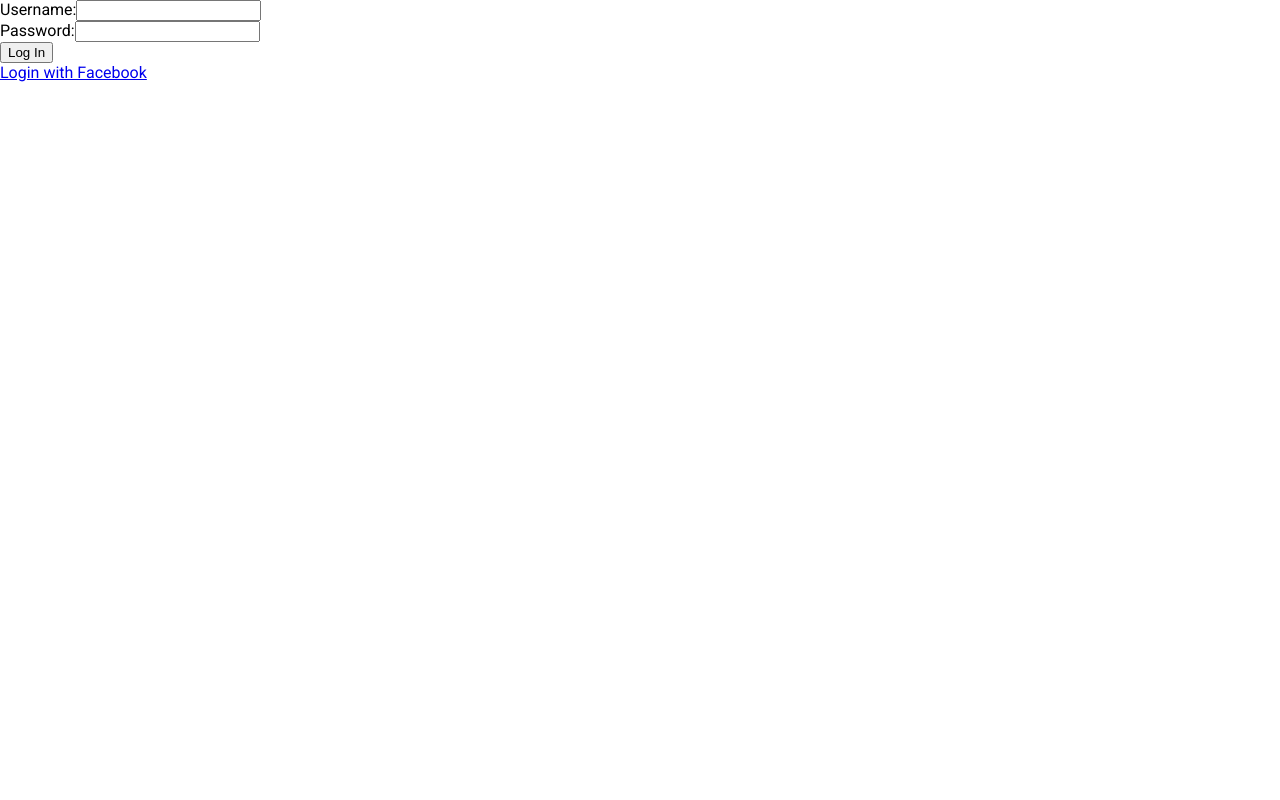
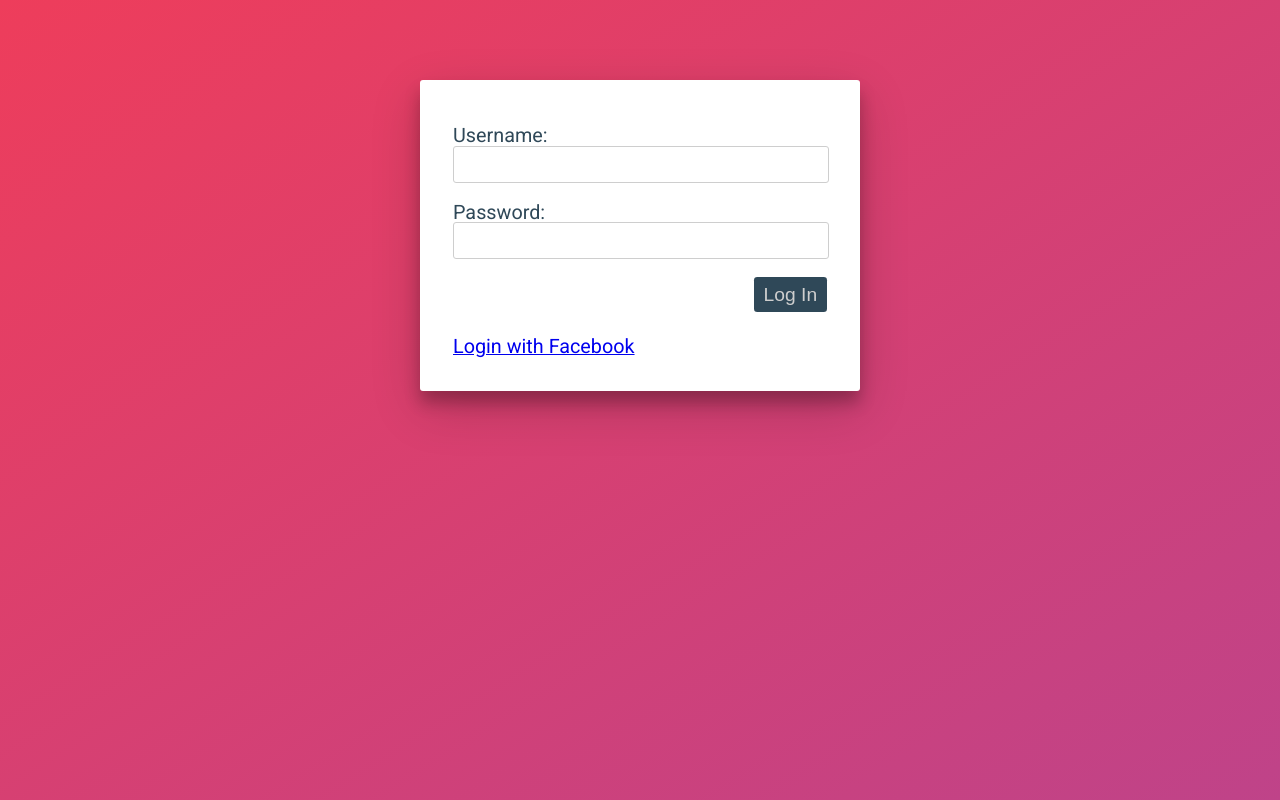
Before and after one commit to ajeandouble/tdr-front, a React (Create React App) app: page /login in a window 1280 px wide. Built offline with nearby package versions, Linux system fonts and the light colour scheme; no server answers.

Commit message:
Basic layout to correct

```diff
--- a/public/index.html
+++ b/public/index.html
@@ -28,6 +28,7 @@
     <title>React App</title>
     <link rel="preconnect" href="https://fonts.gstatic.com">
     <link href="https://fonts.googleapis.com/css2?family=Roboto:ital,wght@0,100;0,400;0,700;1,100;1,400;1,700&display=swap" rel="stylesheet">
+    <link rel="stylesheet" href="https://cdnjs.cloudflare.com/ajax/libs/font-awesome/4.7.0/css/font-awesome.min.css">
     <script id="react-dotenv" src="./env.js"></script>
   </head>
   <body>
--- a/src/App.css
+++ b/src/App.css
@@ -26,12 +26,88 @@ time, mark, audio, video {
   --red: #EE3D5B;
   --violet: #BF4389;
   --purple: #7B5295;
+  --blue: #3F537F;
+  --charcoal: #2F4858;
+  --grey: #79736C;
+  --light-grey: #cecece;
+  --warning: #D67B13;
+  --danger: #EA4235;
+  --success: #559449;
+  --white : #FFFFFF;
+}
+
+html { font-size: 11px; }
+
+@media (max-width: 900px) {
+  html { font-size: 13px; }
+}
+@media (max-width: 400px) {
+  html { font-size: 13px; }
+}
+
+h1 { font-size: 3.6rem; }
+h2 { font-size: 3.2rem; }
+h3 { font-size: 3rem; }
+h4 { font-size: 2.4rem; }
+h5 { font-size: 2rem; }
+h6 { font-size: 1.8rem; }
+
+body {
+  font-family: 'Roboto', sans-serif;
+  font-size: 1.8rem;
+}
+
+.button--default {
+  background-color: var(--white);
+  font-size: 1.75rem;
+  color: var(--charcoal);
+  padding: 0.3rem 0.9rem 0.3rem 0.9rem;
+  border-radius: 0.3rem;
+  transition-duration: 0.25s;
+  height: 2.25rem;
+}
+
+.button--default:hover {
+  box-shadow: 0 12px 16px 0 rgba(0,0,0,0.24), 0 17px 50px 0 rgba(0,0,0,0.19);
+}
+
+.button--submit {
+  background-color: var(--charcoal);
+  color: var(--light-grey);
+  border: 0;
+  font-size: 1.75rem;
+  padding: 0.3rem 0.9rem 0.3rem 0.9rem;
+  border-radius: 0.3rem;
+  transition-duration: 0.25s;
+  height: 3.2rem;
+}
+
+.button--submit:hover {
+  box-shadow: 0 12px 16px 0 rgba(0,0,0,0.24), 0 17px 50px 0 rgba(0,0,0,0.19);
+}
+
+.button--logout {
+  background-color: var(--charcoal);
+  color: var(--light-grey);
+  border: 0;
+  font-size: 1.75rem;
+  padding: 0.3rem 0.9rem 0.3rem 0.9rem;
+  border-radius: 0.3rem;
+  transition-duration: 0.25s;
+  z-index: 100;
+  top: 1%;
+  right: 2%;
+  position: fixed;
+}
+
+.button--logout:hover {
+  box-shadow: 0 12px 16px 0 rgba(0,0,0,0.24), 0 17px 50px 0 rgba(0,0,0,0.19);
+}
+
+.button--warning {
 
 }
 
-body {
-  font-family: 'Roboto', sans-serif;
-}
 /* Landing page */
 
 .home {
@@ -40,27 +116,115 @@ body {
   height: 100vh;
 }
 
-.home__login__button {
+#home__login__button {
   position: fixed;
-  top: 1%;
-  right: 1%;
+  top: 2%;
+  right: 1.5%;
   text-transform: uppercase;
+}
 
-  border: 0px;
-  background-color: white;
-  box-shadow: 0 16px 38px -12px rgba(0, 0, 0, 0.56), 0 4px 25px 0px rgba(0, 0, 0, 0.12), 0 8px 10px -5px rgba(0, 0, 0, 0.2);
-
+#home__login__button:hover {
+  box-shadow: 0 12px 16px 0 rgba(0,0,0,0.24), 0 17px 50px 0 rgba(0,0,0,0.19);
 }
 
 .home__title {
-  font-weight: 800;
-  font-size: 120px;
+  font-weight: 400;
+  opacity: 90%;
   font-style: italic;
+  font-size: 6rem;
+  width: 100%;
+  text-align: center;
+  position: absolute;
   color: rgb(255, 255, 255);
+  margin-top: 15rem;
+}
+
+.home__title span {
+  user-select: none;
+  padding: 1rem;
+}
+
+/* LOGIN PAGE */
+
+.login {
+  background-image: linear-gradient(to bottom right, var(--red), var(--violet));
+  height: 100vh;
+}
+
+.login--container {
+  width: 40rem;
+  margin-left: auto;
+  margin-right: auto;
+  z-index: 100;
+  position: relative;
+}
+
+.login--card {
+  background-color: white;
+  border-radius: 3px;
+  top: 10vh;
+  padding: 3rem;
+  position: relative;
+  box-shadow: 0 12px 16px 0 rgba(0,0,0,0.24), 0 17px 50px 0 rgba(0,0,0,0.19);
+}
+
+.login--card form div {
+  margin-top: 1rem;
+  position: static;
+}
+
+.login--card form .submit {
+  float: right;
+}
+
+.login--card form {
+
+}
+.login--card form label {
+  padding-right: 2rem;
+  color: var(--charcoal);
+}
+
+.login--card form input[type='text'], .login--card form input[type='password'] {
+  border: 1.5px solid var(--light-grey);
+  background: transparent;
+  margin: 0;
+  font-size: 1.6rem;
+  font-weight: 300;
+  text-align: left;
+  border-radius: 3px;
+  box-shadow: none;
+  position: relative;
+  top: -0.1rem;
+  width: 99%;
+  height: 3rem;
+  margin-bottom: 0.5rem;
+}
+
+.login--card .submit__input:hover {
+  cursor: pointer;
+}
+
+.login--card .facebook {
   text-align: center;
+}
+
+/* DASHBOARD */
+
+.dashboard__left-pan {
+  background-color: red;
+  width: 25rem;
+  height: 100vh;
+  float: left;
+}
+
+.dashboard__right-pan {
+  background-color: blue;
+  margin-left: 28rem;
   position: relative;
-  top: 30%;
 }
+
+/* CARD */
 
 .card {
   border: 3px solid lightblue;
--- a/src/App.js
+++ b/src/App.js
@@ -2,6 +2,7 @@ import React from 'react';
 import { BrowserRouter as Router, Switch, Route, Link } from 'react-router-dom';
 import { useState, useEffect } from 'react';
 import './App.css';
+import Home from './components/Home';
 import Login from  './components/Login';
 import Dashboard from './components/Dashboard';
 import keys from './config/keys'
@@ -13,15 +14,6 @@ function NotFound() {
   return (
     <div className="notFound">
       <p className="notFound__p">Not found</p>
-    </div>
-  )
-}
-
-function Home() {
-  return (
-    <div className="home">
-      <h1 className="home__title">Node/ReactJS Dating App</h1>
-      <Link to="/login"><button className="home__login__button">Login</button></Link>
     </div>
   )
 }
--- a/src/components/Dashboard.js
+++ b/src/components/Dashboard.js
@@ -113,29 +113,52 @@ const Dashboard = () => {
       <Router>
         <header>
         <div>
-            <a className="logout__button" href={`${server_url}/auth/logout`}>Logout</a>
+            <a className="button--logout dashboard__logout" href={`${server_url}/auth/logout`}>Logout</a>
         </div>
         </header>
-        <main>
+        <main className="dashboard__main">
             {activeUserProfile ?
-              <>
-                <Link to="/dashboard/profile">Profile</Link>
-                <Link to="/dashboard/deck">Deck</Link>
+              <React.Fragment>
+                <Route path="/dashboard/profile">
+                  <div className="dashboard__left-pan">
+                    <Link to="/dashboard/deck">Deck</Link>
+                  </div>
+                  <div className="dashboard__right-pan">
+                    <ShowActiveUserProfille activeUserInfo={activeUserProfile} />
+                  </div>
+                </Route>
 
-                <Route path="/dashboard/profile">
-                  <ShowActiveUserProfille activeUserInfo={activeUserProfile} />
+                <Route path="/dashboard/matches">
+                  <div className="dashboard__left-pan">
+                    <Link to="/dashboard/deck">Deck</Link>
+                    <Matches />
+                    Aaa
+                  </div>
                 </Route>
+
+
                 <Route path="/dashboard/deck">
-                  <Deck />
+                  <div className="dashboard__left-pan">
+                    <Link to="/dashboard/profile">Profile</Link>
+                    <Matches />
+                  </div>
+                  <div className="dashboard__right-pan">
+                    <Deck />
+                  </div>
                 </Route>
-                <Route path="/dashboard/matches">
-                  <Matches />
+                {/* TODO: Redundant? */}
+                <Route exact path="/dashboard">
+                  <div className="dashboard__left-pan">
+                    <Link to="/dashboard/profile">Profile</Link>
+                    <Matches />
+                  </div>
+                  <div className="dashboard__right-pan">
+                    <Deck />
+                  </div>
+                  WHAT
                 </Route>
-                <Route exact path="/dashboard">
-                    <Matches />
-                    <Deck /><p>+d</p>
-                </Route>
-              </> :
+
+              </React.Fragment>  :
               registered === undefined ? <Loading /> : null}
             {registered === false ? <RegisterActiveUserProfile setRegistered={setRegistered} /> : null}
         </main>
--- /dev/null
+++ b/src/components/Home.js
@@ -0,0 +1,11 @@
+import React from 'react';
+import { Link } from 'react-router-dom';
+
+export default function Home() {
+    return (
+      <div className="home">
+        <h1 className="home__title"><span>Node/ReactJS Dating App</span></h1>
+        <Link to="/login"><a className="button--default" id="home__login__button">Login</a></Link>
+      </div>
+    )
+  }
--- a/src/components/Login.js
+++ b/src/components/Login.js
@@ -5,6 +5,8 @@ const { server_url } = keys;
 const Login = () => {
 	return (
 		<div className="login">
+			<div className="login--container">
+				<div className="login--card">
 					<form className="regular" action={`${server_url}/auth/login`} method="post">
 						<div className="username">
 							<label className="username__label">Username:</label>
@@ -12,13 +14,17 @@ const Login = () => {
 						</div>
 						<div className="password">
 							<label className="password__label">Password:</label>
-					<input className="password__input" type="password" name="password"/>
+							<input className="password__input" type="password" name="password" />
 						</div>
 						<div className="submit">
-					<input className="submit__input" type="submit" value="Log In"/>
+							<input className="button--submit submit__input" type="submit" value="Log In" />
 						</div>
 					</form>
-			<a className="facebook" href={`${server_url}/auth/facebook`}>Login with Facebook</a>
+					<br /><br /><br />
+					{/* TODO: better separation */}
+					<a className="button--facebook" href={`${server_url}/auth/facebook`}>Login with Facebook</a>
+				</div>
+		</div>
 	</div>
 	);
 };
--- a/src/components/Matches.js
+++ b/src/components/Matches.js
@@ -131,7 +131,9 @@ const Matches = () => {
               <Link to={`/dashboard/matches/${match.user_id}`}>{match.displayName}{messages.get(match.user_id) ? messages.get(match.user_id).length : null}</Link>
 
               <Route exact path="/dashboard/matches/:id">
-                <Profile match={match} messages={messages} input={input} setInput={setInput} setMessages={setMessages} sendMessage={sendMessage}/>
+                <div className="dashboard__right-pan">
+                  <Profile match={match} messages={messages} input={input} setInput={setInput} setMessages={setMessages} sendMessage={sendMessage}/>
+                </div>
               </Route>
 
               </>
```
Lines whose indentation alone changed are shown as unchanged.
